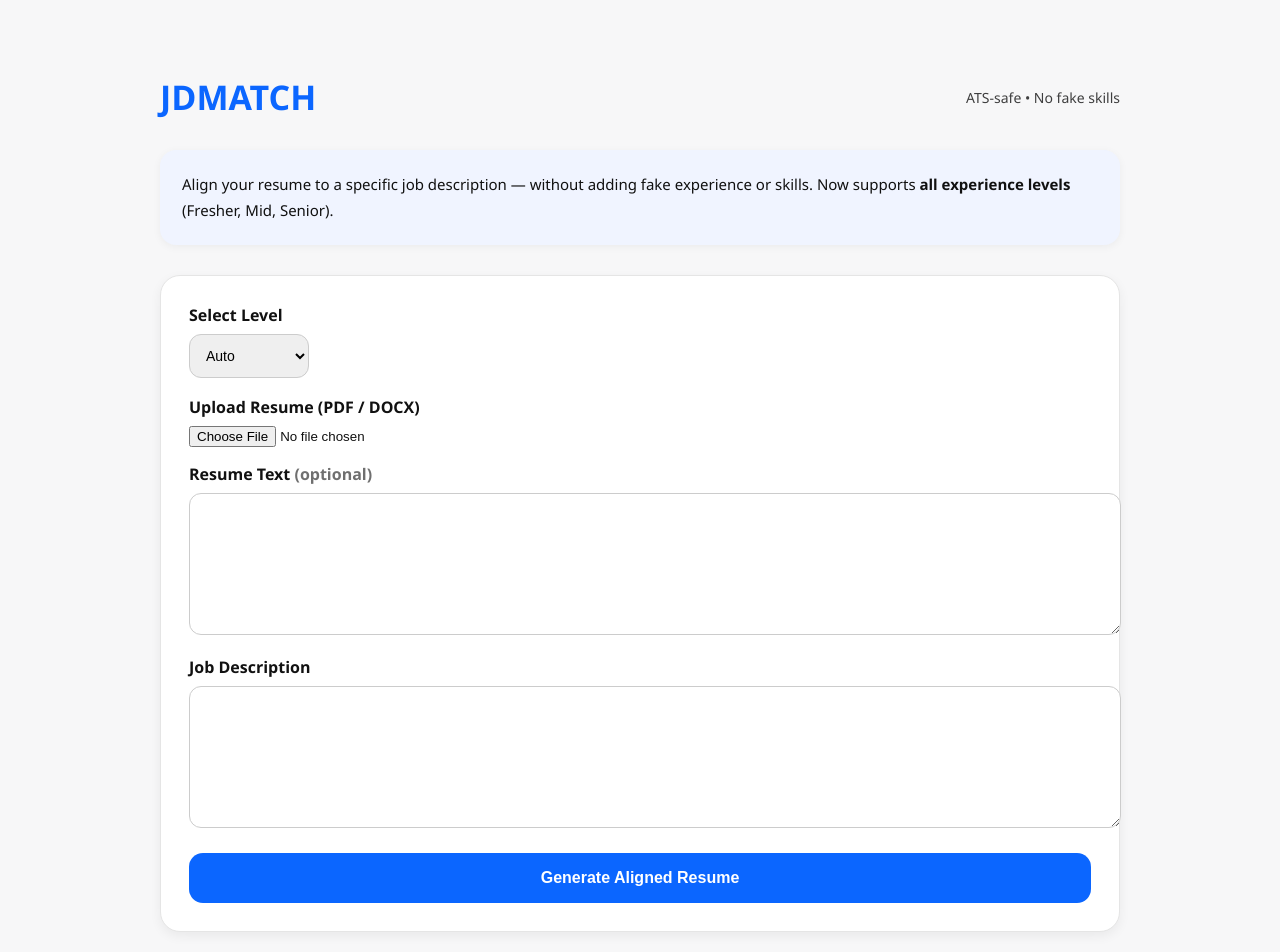
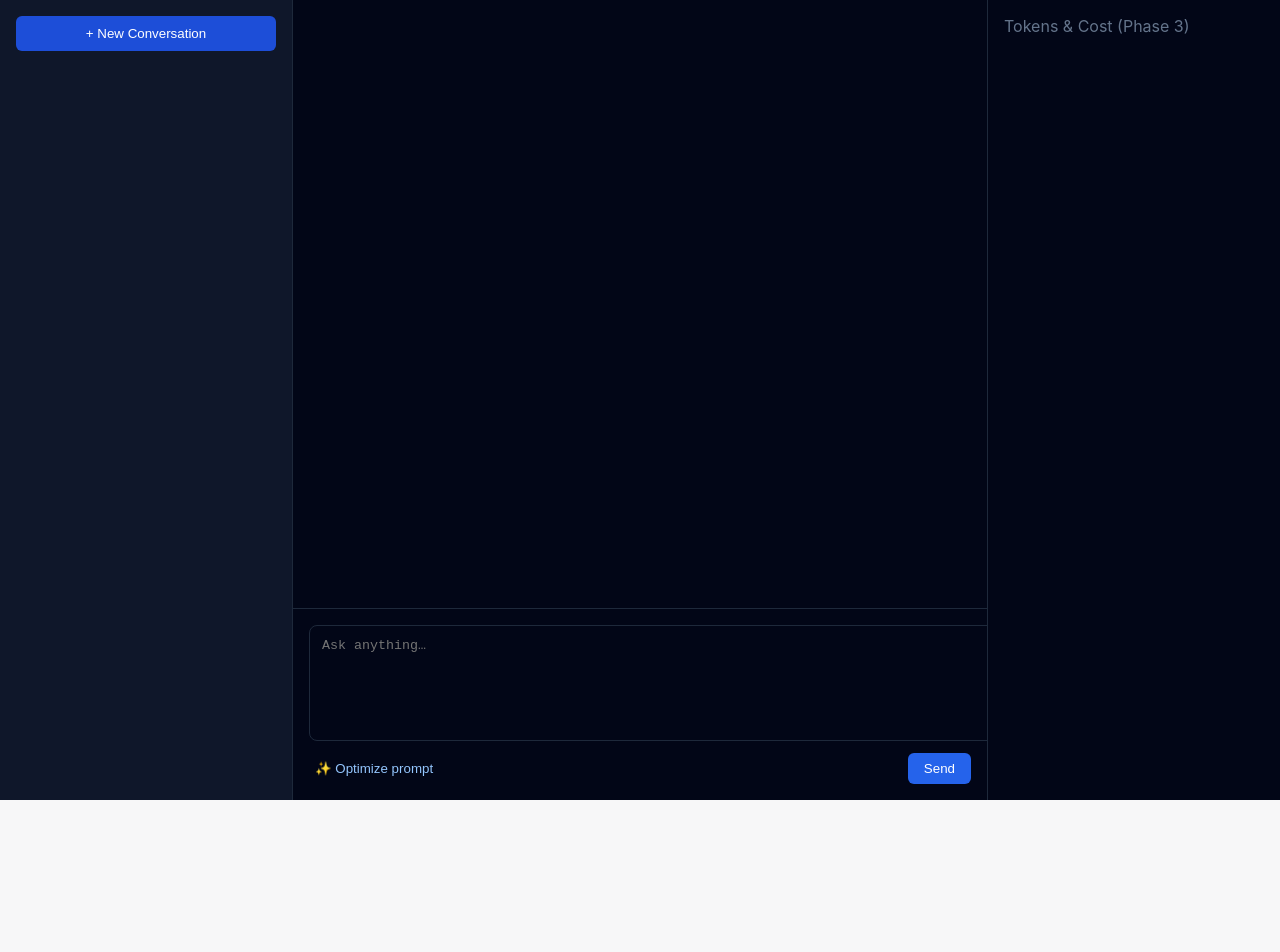
Before and after one commit to waledmah555-lgtm/matchjd-clean, a Next.js app: page / in a window 1280 px wide. Shown: the top 952 px of the page. After the commit the page ends 800 px from the top, so only its background shows below. Built offline with nearby package versions, Linux system fonts and the light colour scheme.

Commit message:
Refactor Home component to Page and update state

```diff
--- a/app/page.js
+++ b/app/page.js
@@ -1,136 +1,72 @@
 "use client";
 
-import { useState } from "react";
+import { useState, useEffect } from "react";
+import Sidebar from "./components/Sidebar";
+import ChatWindow from "./components/ChatWindow";
 
-export default function Home() {
-  const [resumeFile, setResumeFile] = useState(null);
-  const [resumeText, setResumeText] = useState("");
-  const [jobDescription, setJobDescription] = useState("");
-  const [result, setResult] = useState("");
-  const [loading, setLoading] = useState(false);
-  const [err, setErr] = useState("");
-  const [level, setLevel] = useState("Auto");
-  const [scores, setScores] = useState({ originalScore: 0, newScore: 0 });
+export default function Page() {
+  const [conversations, setConversations] = useState([]);
+  const [activeId, setActiveId] = useState(null);
+  const [messages, setMessages] = useState([]);
+  const [prompt, setPrompt] = useState("");
 
-  async function generate() {
-    setErr("");
-    setResult("");
-    setScores({ originalScore: 0, newScore: 0 });
+  async function send() {
+    const res = await fetch("/api/chat", {
+      method: "POST",
+      headers: { "Content-Type": "application/json" },
+      body: JSON.stringify({ message: prompt })
+    });
 
-    if (!resumeText.trim() && !resumeFile) {
-      setErr("Please upload a resume or paste resume text.");
-      return;
-    }
-    if (!jobDescription.trim()) {
-      setErr("Please paste the job description.");
-      return;
-    }
+    const data = await res.json();
+    setMessages(prev => [
+      ...prev,
+      { role: "user", content: prompt },
+      { role: "assistant", content: data.reply }
+    ]);
 
-    setLoading(true);
-    try {
-      const form = new FormData();
-      if (resumeFile) form.append("resumeFile", resumeFile);
-      form.append("resumeText", resumeText);
-      form.append("jobDescription", jobDescription);
-      form.append("level", level);
-
-      const r = await fetch("/api/generate", { method: "POST", body: form });
-      const data = await r.json();
-      if (!r.ok) throw new Error(data?.error || "Something went wrong");
-
-      setResult(data.result || "");
-      setScores({ originalScore: data.originalScore, newScore: data.newScore });
-    } catch (e) {
-      setErr(e.message);
-    } finally {
-      setLoading(false);
-    }
+    setPrompt("");
   }
 
-  async function downloadDocx() {
-    if (!result) return;
-    try {
-      const r = await fetch("/api/download", {
-        method: "POST",
-        headers: { "Content-Type": "application/json" },
-        body: JSON.stringify({ content: result }),
-      });
-      const blob = await r.blob();
-      const url = window.URL.createObjectURL(blob);
-      const a = document.createElement("a");
-      a.href = url;
-      a.download = `JDMATCH_Resume_${level}.docx`;
-      a.click();
-      window.URL.revokeObjectURL(url);
-    } catch (e) {
-      alert("Download failed: " + e.message);
-    }
+  function optimize() {
+    setPrompt(
+      "Rewrite this prompt to be clearer and more structured:\n\n" + prompt
+    );
   }
 
   return (
-    <main style={{ maxWidth: 960, margin: "50px auto", padding: 24, fontFamily: "'Segoe UI', Tahoma, Geneva, Verdana, sans-serif" }}>
-      {/* Header */}
-      <div style={{ display: "flex", justifyContent: "space-between", alignItems: "center", marginBottom: 30 }}>
-        <h1 style={{ margin: 0, fontSize: 34, fontWeight: 700, color: "#0b66ff" }}>JDMATCH</h1>
-        <span style={{ fontSize: 14, opacity: 0.8 }}>ATS-safe • No fake skills</span>
-      </div>
+    <main style={{
+      display: "flex",
+      height: "100vh",
+      fontFamily: "Inter, system-ui"
+    }}>
+      <Sidebar
+        conversations={conversations}
+        activeId={activeId}
+        onSelect={setActiveId}
+        onNew={() => {
+          setMessages([]);
+          setActiveId(null);
+        }}
+      />
 
-      {/* Intro */}
-      <div style={{ background: "#f0f4ff", borderRadius: 16, padding: 22, marginBottom: 30, boxShadow: "0 2px 8px rgba(0,0,0,0.05)" }}>
-        <p style={{ margin: 0, lineHeight: 1.7, fontSize: 15 }}>
-          Align your resume to a specific job description — without adding fake experience or skills. Now supports <b>all experience levels</b> (Fresher, Mid, Senior).
-        </p>
-      </div>
+      <ChatWindow
+        messages={messages}
+        prompt={prompt}
+        setPrompt={setPrompt}
+        onSend={send}
+        onOptimize={optimize}
+      />
 
-      {/* Form */}
-      <div style={{ background: "#fff", borderRadius: 20, padding: 28, border: "1px solid #e5e5e5", boxShadow: "0 4px 12px rgba(0,0,0,0.06)" }}>
-        <label style={{ fontWeight: 600 }}>Select Level</label>
-        <select value={level} onChange={(e) => setLevel(e.target.value)} style={{ display: "block", marginTop: 8, marginBottom: 18, padding: 12, borderRadius: 12, border: "1px solid #ccc", fontSize: 14 }}>
-          <option>Auto</option>
-          <option>Fresher</option>
-          <option>Mid-level</option>
-          <option>Senior-level</option>
-        </select>
-
-        <label style={{ fontWeight: 600 }}>Upload Resume (PDF / DOCX)</label>
-        <input type="file" accept=".pdf,.docx" onChange={(e) => setResumeFile(e.target.files?.[0] || null)} style={{ display: "block", marginTop: 8, marginBottom: 16 }} />
-
-        <label style={{ fontWeight: 600 }}>Resume Text <span style={{ opacity: 0.6 }}>(optional)</span></label>
-        <textarea rows={7} value={resumeText} onChange={(e) => setResumeText(e.target.value)} style={{ width: "100%", marginTop: 8, marginBottom: 16, padding: 14, borderRadius: 12, border: "1px solid #ccc", fontSize: 14 }} />
-
-        <label style={{ fontWeight: 600 }}>Job Description</label>
-        <textarea rows={7} value={jobDescription} onChange={(e) => setJobDescription(e.target.value)} style={{ width: "100%", marginTop: 8, marginBottom: 20, padding: 14, borderRadius: 12, border: "1px solid #ccc", fontSize: 14 }} />
-
-        <button onClick={generate} disabled={loading} style={{ width: "100%", padding: "16px", borderRadius: 14, border: "none", background: loading ? "#aaa" : "#0b66ff", color: "#fff", fontWeight: 600, fontSize: 16, cursor: loading ? "not-allowed" : "pointer" }}>
-          {loading ? "Generating…" : "Generate Aligned Resume"}
-        </button>
-
-        {err && <div style={{ marginTop: 16, padding: 14, background: "#ffecec", border: "1px solid #ffbdbd", borderRadius: 12, color: "#b00000", fontSize: 14 }}>{err}</div>}
-      </div>
-
-      {/* Output */}
-      {result && (
-        <div style={{ marginTop: 36, background: "#fff", borderRadius: 20, padding: 28, border: "1px solid #e5e5e5", boxShadow: "0 4px 12px rgba(0,0,0,0.06)" }}>
-          <h3 style={{ marginTop: 0, fontSize: 20, color: "#0b66ff" }}>Tailored Resume</h3>
-
-          {/* Match % */}
-          <div style={{ marginBottom: 16, background: "#eef6ff", padding: 16, borderRadius: 12, border: "1px solid #cce0ff" }}>
-            <p style={{ margin: 4, fontWeight: 600 }}>Resume match improvement:</p>
-            <p style={{ margin: 2 }}>Before: {scores.originalScore ?? 0}%</p>
-            <p style={{ margin: 2 }}>After: {scores.newScore ?? 0}%</p>
-          </div>
-
-          <textarea rows={18} readOnly value={result} placeholder="Your tailored resume will appear here." style={{ width: "100%", padding: 14, borderRadius: 12, border: "1px solid #ccc", fontSize: 14 }} />
-
-          {/* Download */}
-          <button onClick={downloadDocx} style={{ marginTop: 16, width: "100%", padding: "14px", borderRadius: 12, border: "none", background: "#0b66ff", color: "#fff", fontWeight: 600, fontSize: 15, cursor: "pointer" }}>
-            Download DOCX
-          </button>
-        </div>
-      )}
-
-      {/* Footer */}
-      <p style={{ marginTop: 40, fontSize: 13, opacity: 0.7, textAlign: "center" }}>JDMATCH does not add fake skills or experience. Always review before applying.</p>
+      {/* Right panel placeholder */}
+      <aside style={{
+        width: 260,
+        background: "#020617",
+        borderLeft: "1px solid #1e293b",
+        padding: 16,
+        color: "#64748b"
+      }}>
+        Tokens & Cost (Phase 3)
+      </aside>
     </main>
   );
 }
```
